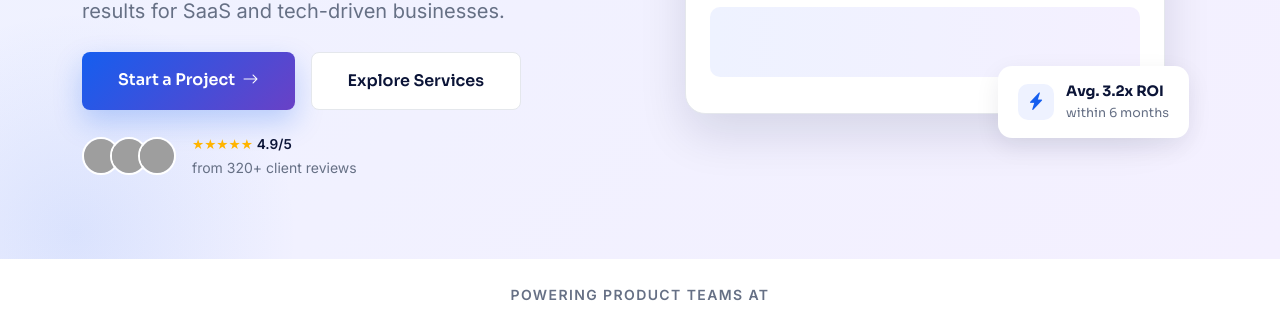
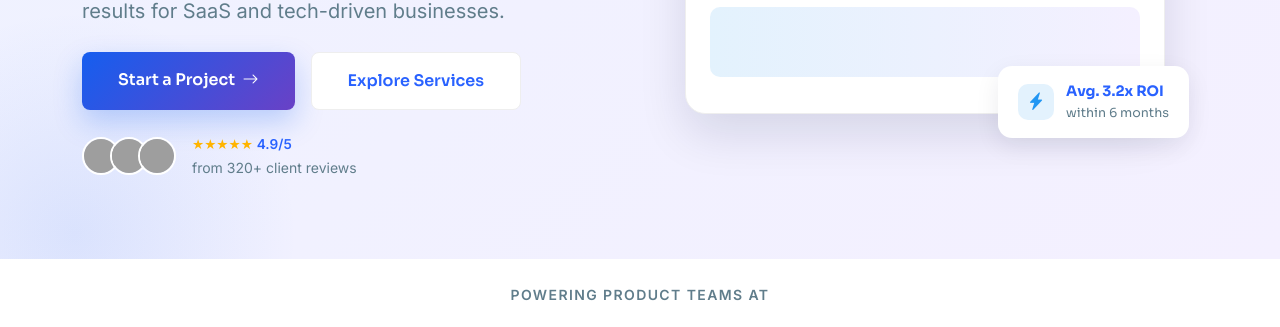
Before and after one commit to BenjiRofandra/benjiro.net, a plain HTML site: page index.html in a window 1280 px wide. Shown: the part 468-795 px from the top of the page. Drawn offline with nearby package versions, Linux system fonts and the light colour scheme; grey boxes are pictures that could not be loaded.

Commit message:
Update color variables in custom.css

```diff
--- a/css/custom.css
+++ b/css/custom.css
@@ -5,16 +5,16 @@
 
 :root {
   /* Color system */
-  --n-primary: #155EEF;
-  --n-primary-dark: #0E3FB0;
-  --n-secondary: #6941C6;
-  --n-navy: #0B1437;
-  --n-success: #12B76A;
-  --n-slate: #667085;
-  --n-slate-light: #98A2B3;
-  --n-bg: #F7F9FC;
-  --n-bg-alt: #EEF2FF;
-  --n-border: #E4E7EC;
+  --n-primary: #2196F3;
+  --n-primary-dark: #0D47A1;
+  --n-secondary: #607D8B;
+  --n-navy: #2962FF;
+  --n-success: #4CAF50;
+  --n-slate: #607D8B;
+  --n-slate-light: #B0BEC5;
+  --n-bg: #FAFAFA;
+  --n-bg-alt: #E3F2FD;
+  --n-border: #EEEEEE;
   --n-white: #FFFFFF;
 
   /* Gradients */
```
